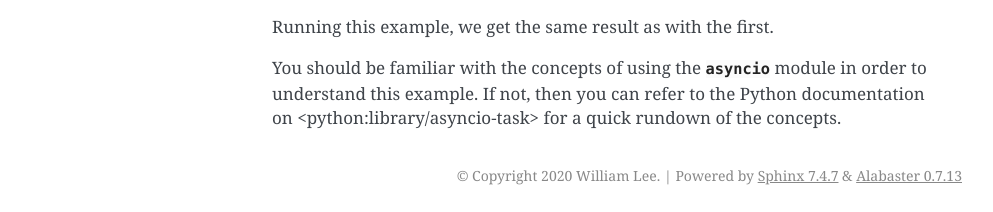
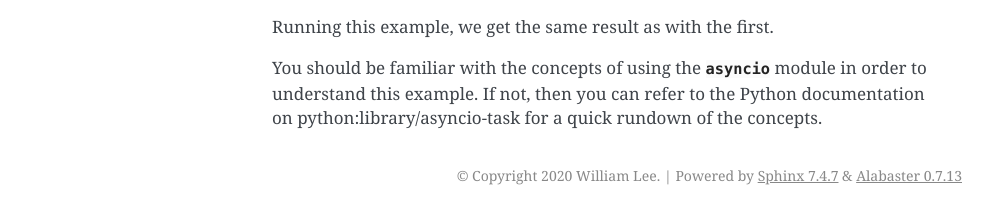
Before and after one commit to WilliamWFLee/pyud, a Sphinx documentation site: the page built from docs/usage.rst, in a window 1280 px wide. Shown: the part 1749-1961 px from the top of the page, without its empty margins (148-1141 px from the left). Built offline with Sphinx 7.4.7, drawn with Linux system fonts in a browser that asks for light colours; part of the change alters nothing that is shown.

```diff
--- a/docs/usage.rst
+++ b/docs/usage.rst
@@ -74,6 +74,6 @@ The following example gives an example using :class:`AsyncClient`:
 
 Running this example, we get the same result as with the first.
 
-You should be familiar with the concepts of using the :mod:`asyncio` module in order to understand this example. If not, then you can refer to the Python documentation on :doc:`<python:library/asyncio-task>` for a quick rundown of the concepts.
+You should be familiar with the concepts of using the :mod:`asyncio` module in order to understand this example. If not, then you can refer to the Python documentation on :doc:`python:library/asyncio-task` for a quick rundown of the concepts.
 
 .. _Urban Dictionary: https://urbandictionary.com
```
